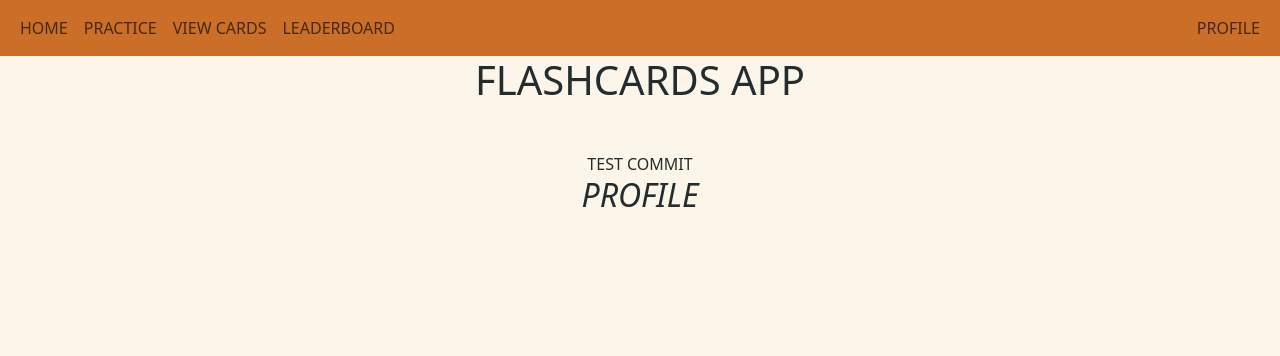
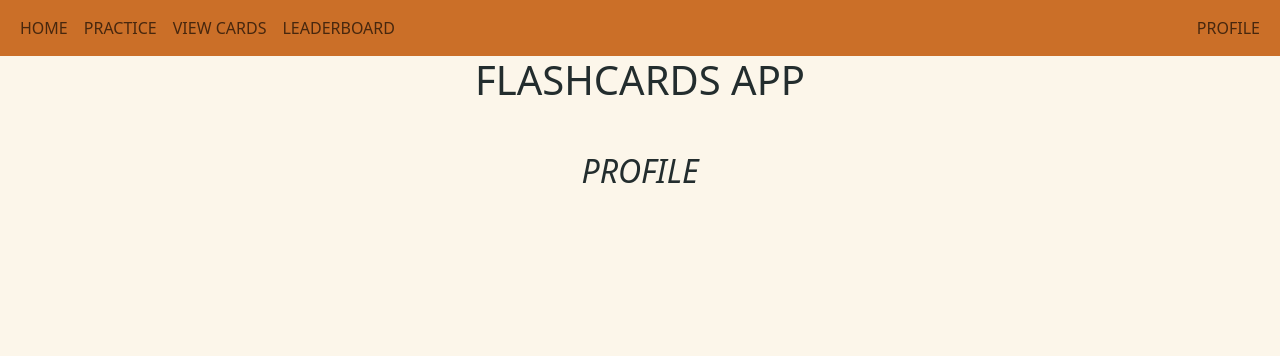
Before and after one commit to nathanhwyoung/flashcards_django, a Django app: page /accounts/profile/ in a window 1280 px wide. Shown: the top 356 px of the page. Run offline with Django 4.2, Linux system fonts and the light colour scheme; parts of the project's set-up code (start-up, migrations or seed data) failed here and were passed over; some libraries are stand-ins or nearby versions.

Commit message:
test commit

```diff
--- a/templates/account/profile.html
+++ b/templates/account/profile.html
@@ -6,8 +6,6 @@
 
 {% block content %}
 
-TEST COMMIT
-
 <h2 class="mb-3 fw-normal"><em>PROFILE</em></h2>
 
 {% endblock content %}
```
